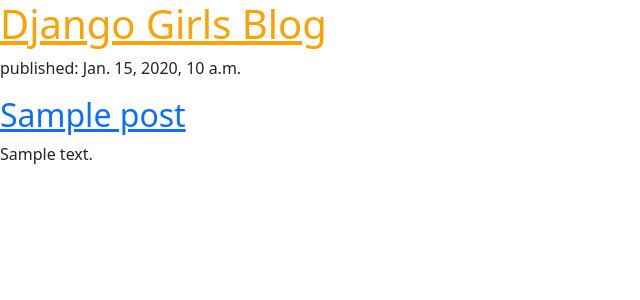
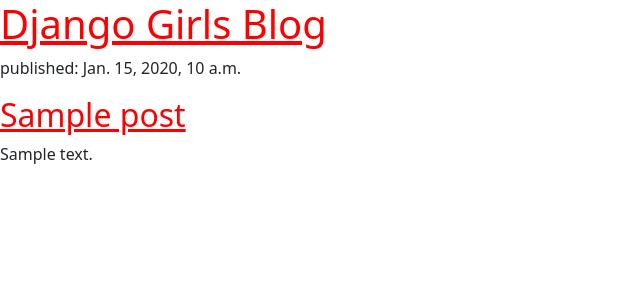
Before and after one commit to lyceum16b-dev/My-Blog, a Django app: page / in a window 1280 px wide. Shown: the top 300 px of the page, without its empty margins (0-640 px from the left). Run offline with Django 5.2, Linux system fonts and the light colour scheme; tables that the repository leaves empty hold one stand-in row (values such as "Sample post").

Commit message:
add template

```diff
--- a/blog/static/css/blog.css
+++ b/blog/static/css/blog.css
@@ -1,3 +1,7 @@
-h1 a {
+h1 {
     color: #FCA205;
 }
+
+a {
+    color: red;
+}
```
